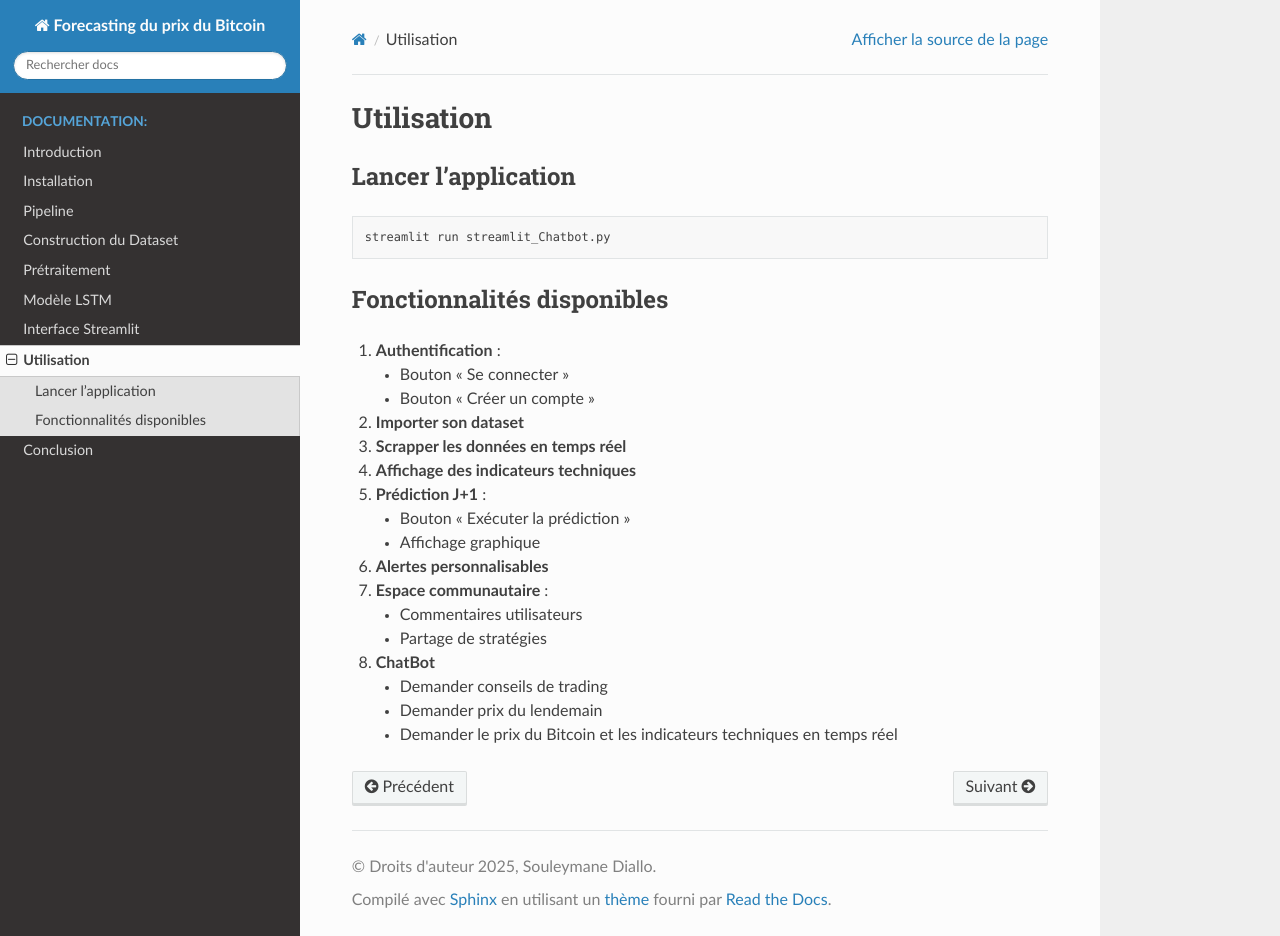
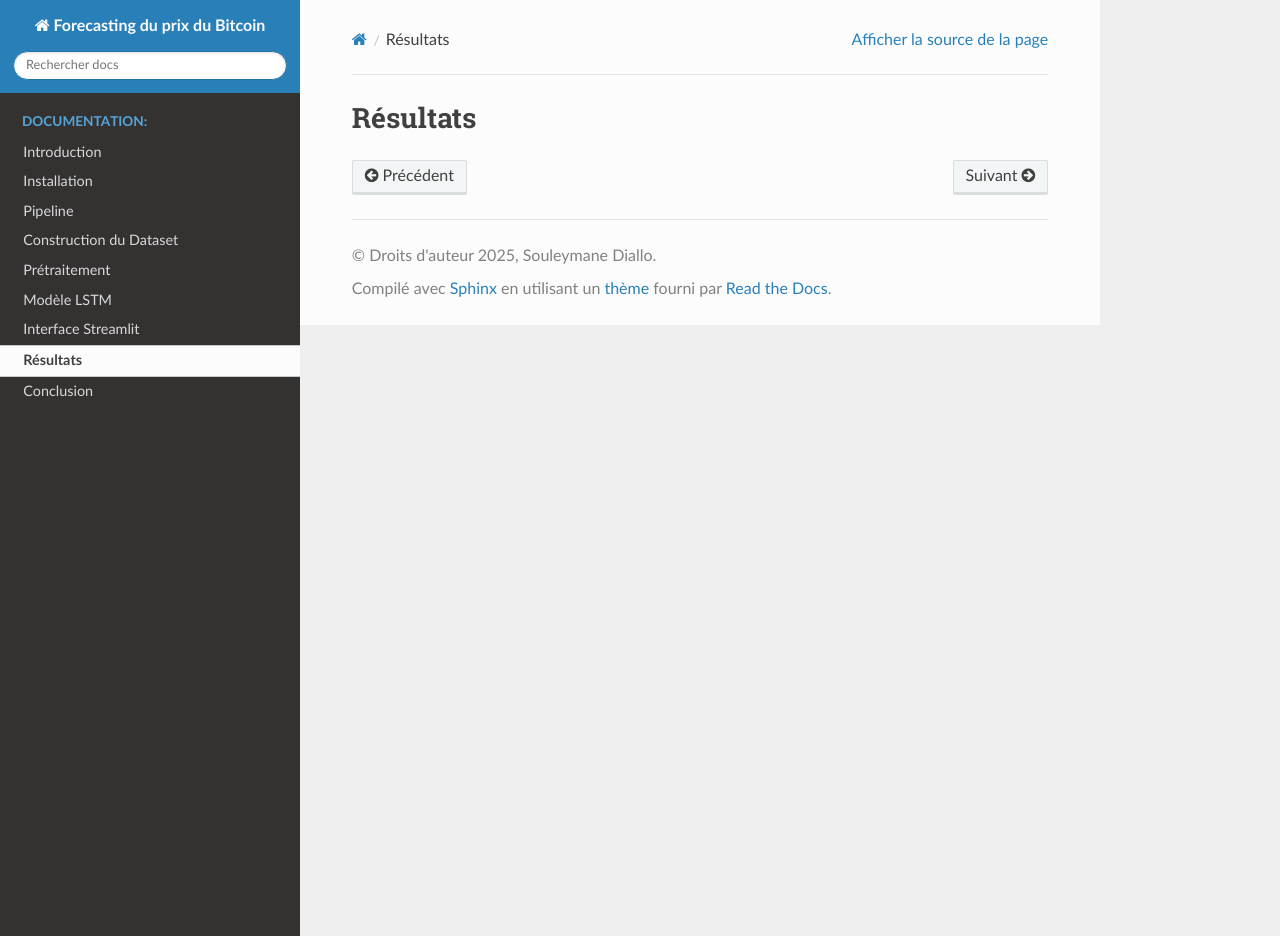
Before and after one commit to SouleymaneDiallo04/Forecasting-du-prix-du-Bitcoin, a Sphinx documentation site: the page built from docs/source/usage.rst, in a window 1280 px wide and 936 px high. Built offline with Sphinx 7.4.7 and the Read the Docs theme 3.1.0, drawn with Linux system fonts in a browser that asks for light colours.

Commit message:
Update usage.rst

```diff
--- a/docs/source/usage.rst
+++ b/docs/source/usage.rst
@@ -1,45 +1,3 @@
 ##########
-Utilisation
+Résultats
 ##########
-
-Lancer l'application
-===================
-.. code-block:: bash
-
-   streamlit run streamlit_Chatbot.py
-
-Fonctionnalités disponibles
-==========================
-1. **Authentification** :
-
-   - Bouton "Se connecter"
-
-   - Bouton "Créer un compte"
-
-2. **Importer son dataset**
-
-3. **Scrapper les données en temps réel**
-
-4. **Affichage des indicateurs techniques**
-
-5. **Prédiction J+1** :
-
-   - Bouton "Exécuter la prédiction"
-
-   - Affichage graphique
-
-6. **Alertes personnalisables**
-
-7. **Espace communautaire** :
-
-   - Commentaires utilisateurs
-
-   - Partage de stratégies
-
-8. **ChatBot**
-
-   - Demander conseils de trading
-
-   - Demander prix du lendemain
-
-   - Demander le prix du Bitcoin et les indicateurs techniques en temps réel
```
